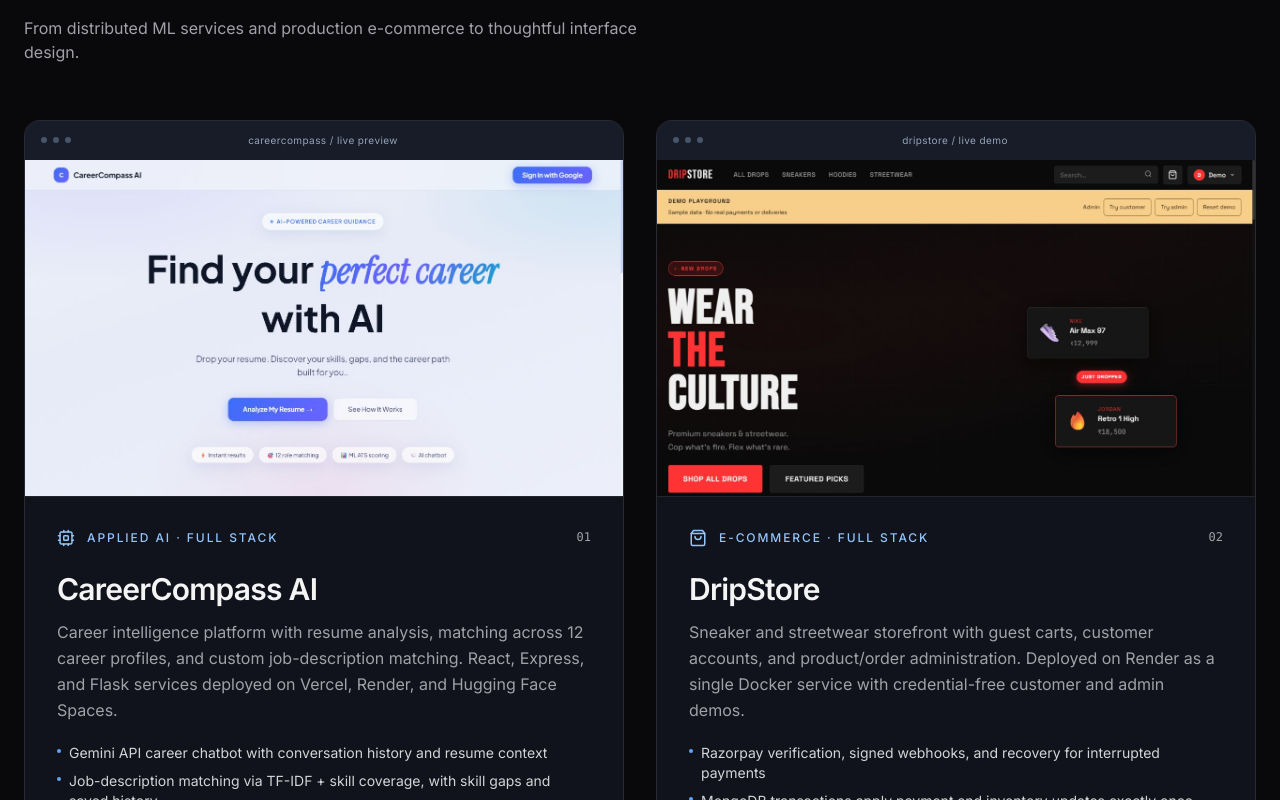
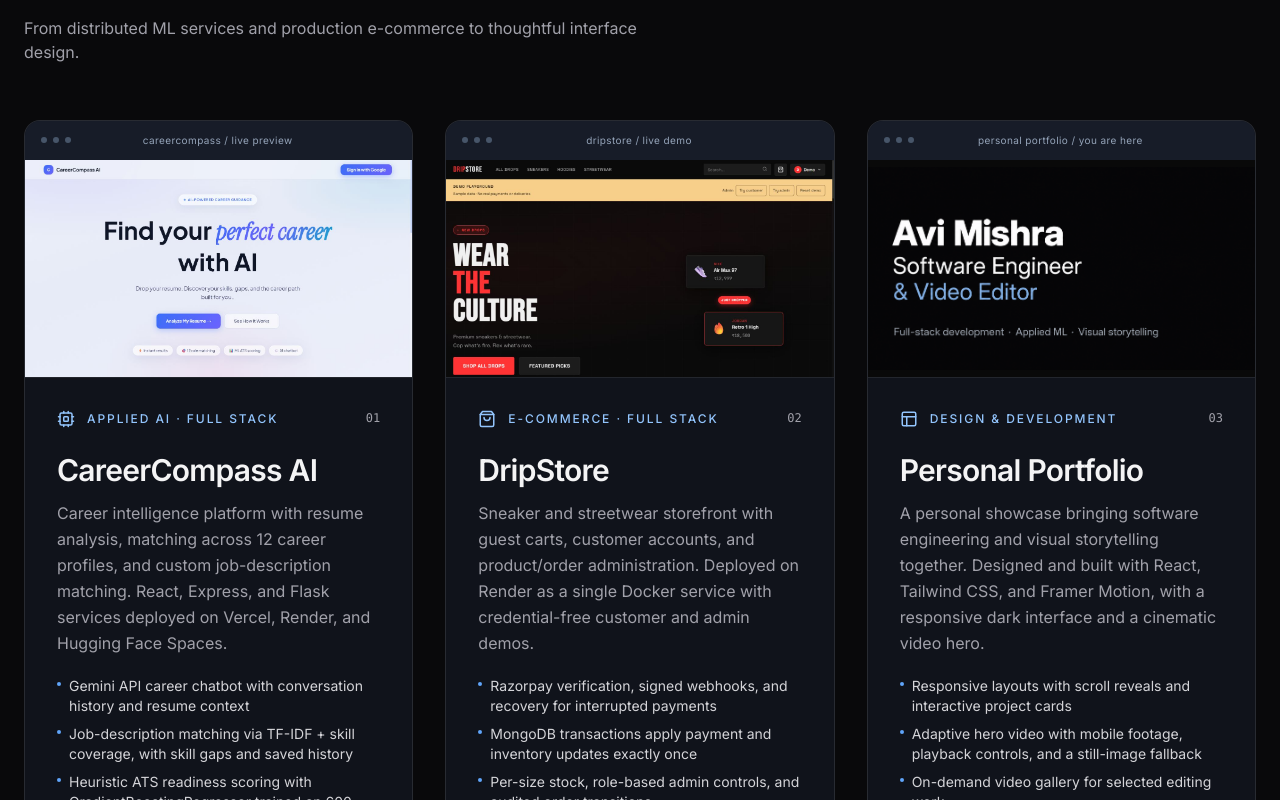
Before and after one commit to avimishra25/portfolio, a React (Vite) app: page / in a window 1280 px wide. Shown: the part 1040-1840 px from the top of the page. Built offline with nearby package versions, Linux system fonts and the light colour scheme.

Commit message:
style: show projects in one desktop row

```diff
--- a/src/components/Projects.jsx
+++ b/src/components/Projects.jsx
@@ -179,7 +179,7 @@
           </p>
         </motion.div>
 
-        <div className="grid md:grid-cols-2 gap-6 md:gap-8">
+        <div className="grid md:grid-cols-2 lg:grid-cols-3 gap-6 md:gap-8">
           {projects.map((p, i) => (
             <TiltCard project={p} index={i} key={p.title} />
           ))}
```
